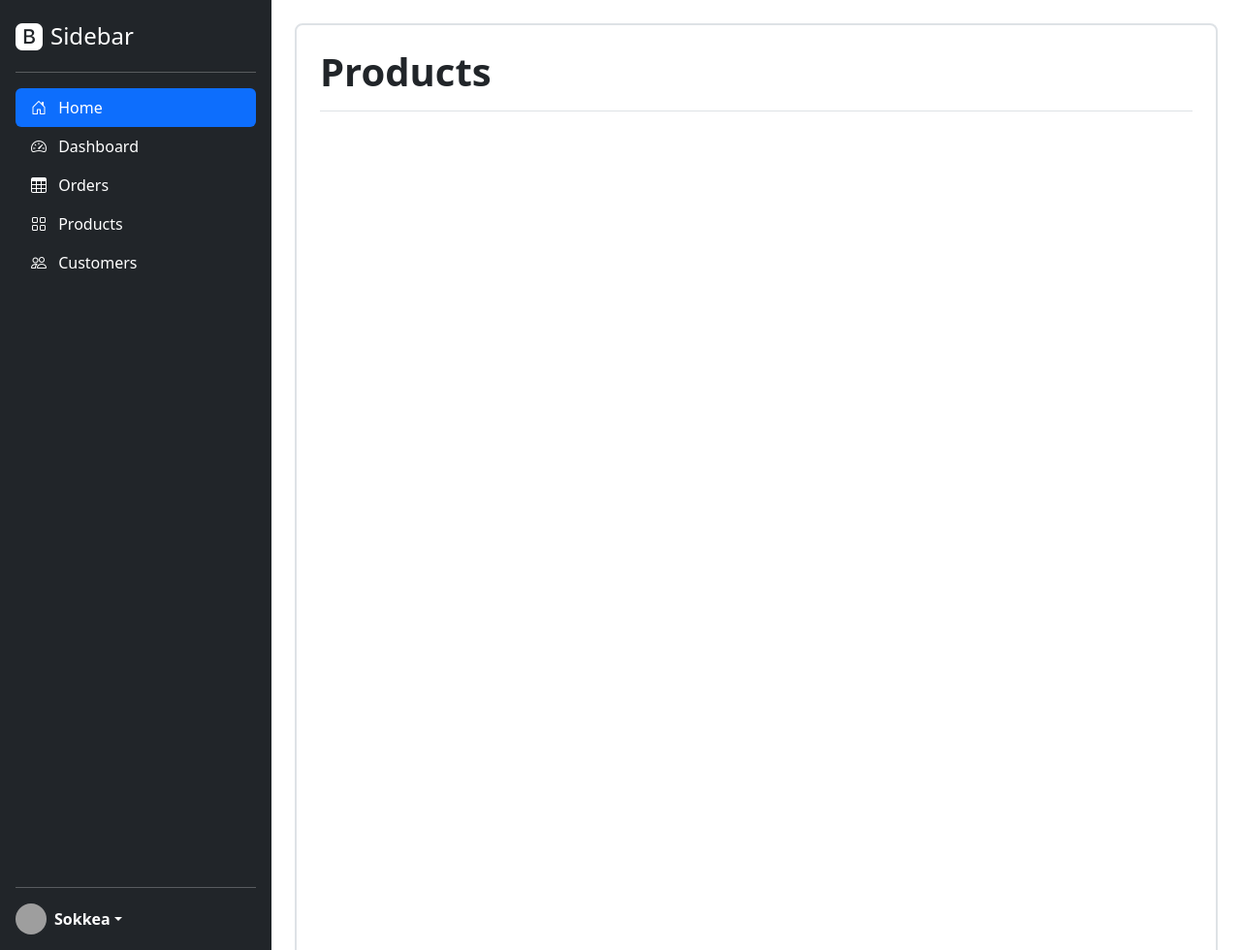
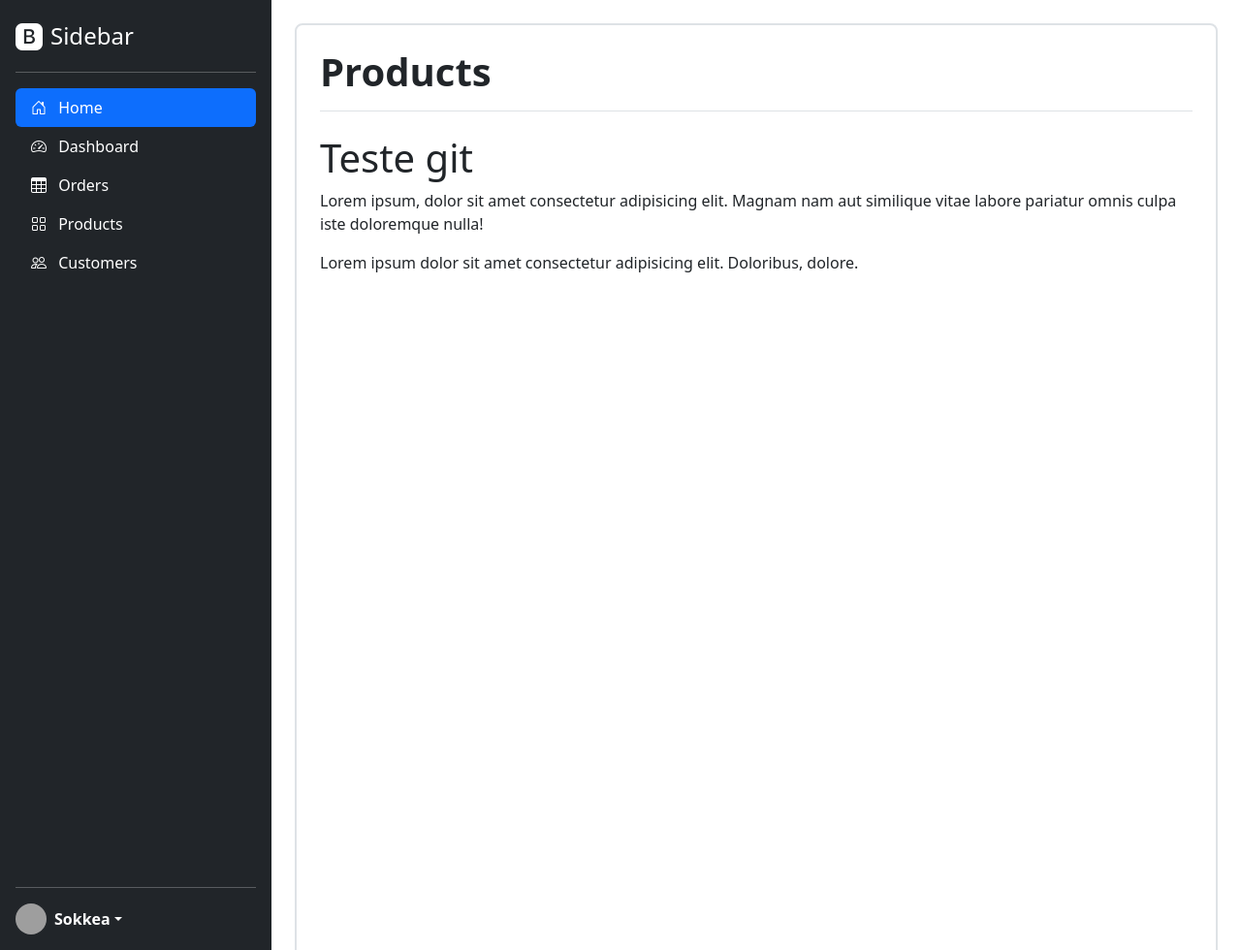
Before and after one commit to ksok5871-ui/CRUD-_flask, a Flask app: page /product in a window 1280 px wide. Shown: the whole page at 97% size. Run offline with Flask 3, Linux system fonts and the light colour scheme; grey boxes are pictures that could not be loaded.

Commit message:
Update main

```diff
--- a/templates/products/index.html
+++ b/templates/products/index.html
@@ -7,5 +7,8 @@
   <div class="border-bottom pb-3 mb-4">
     <h1 class="display-6 fw-bold mb-0">Products</h1>
   </div>
+  <h1>Teste git</h1>
+  <p>Lorem ipsum, dolor sit amet consectetur adipisicing elit. Magnam nam aut similique vitae labore pariatur omnis culpa iste doloremque nulla!</p>
+  <p>Lorem ipsum dolor sit amet consectetur adipisicing elit. Doloribus, dolore.</p>
 
 {% endblock %}
```
